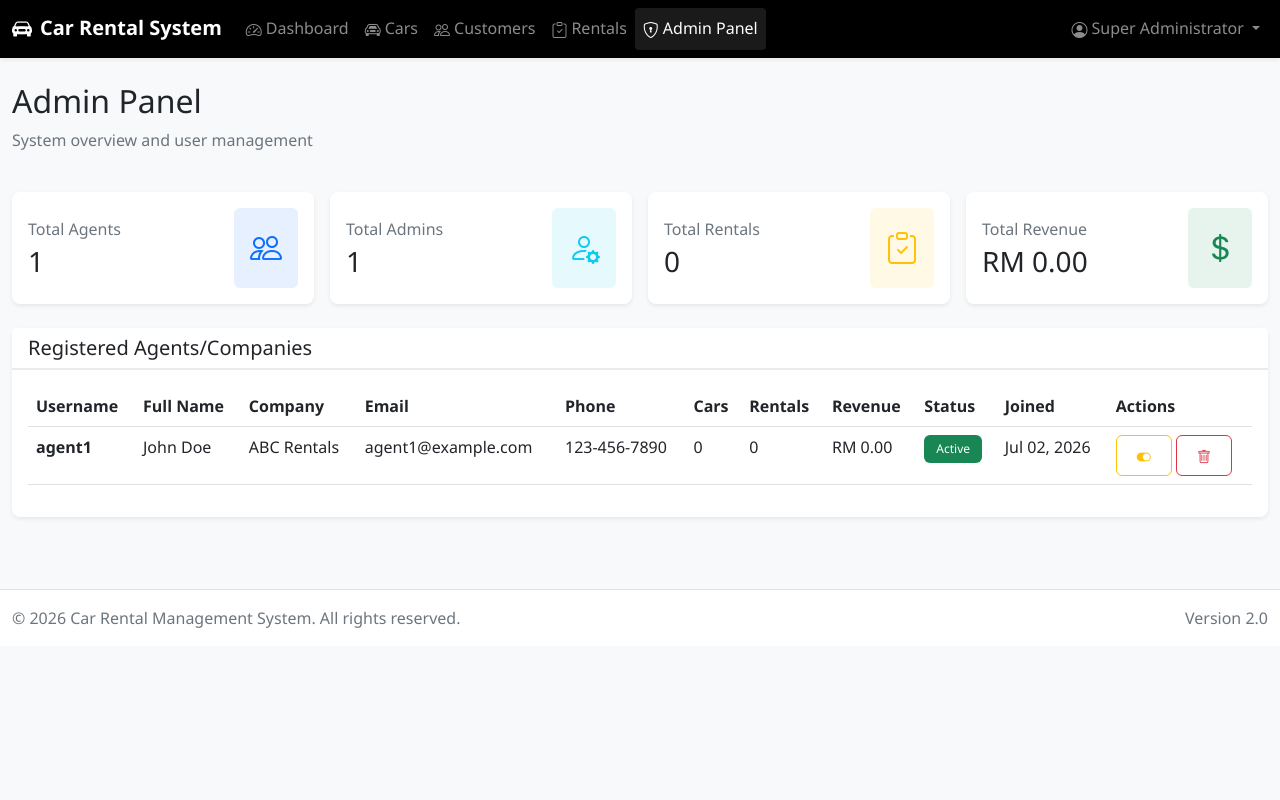
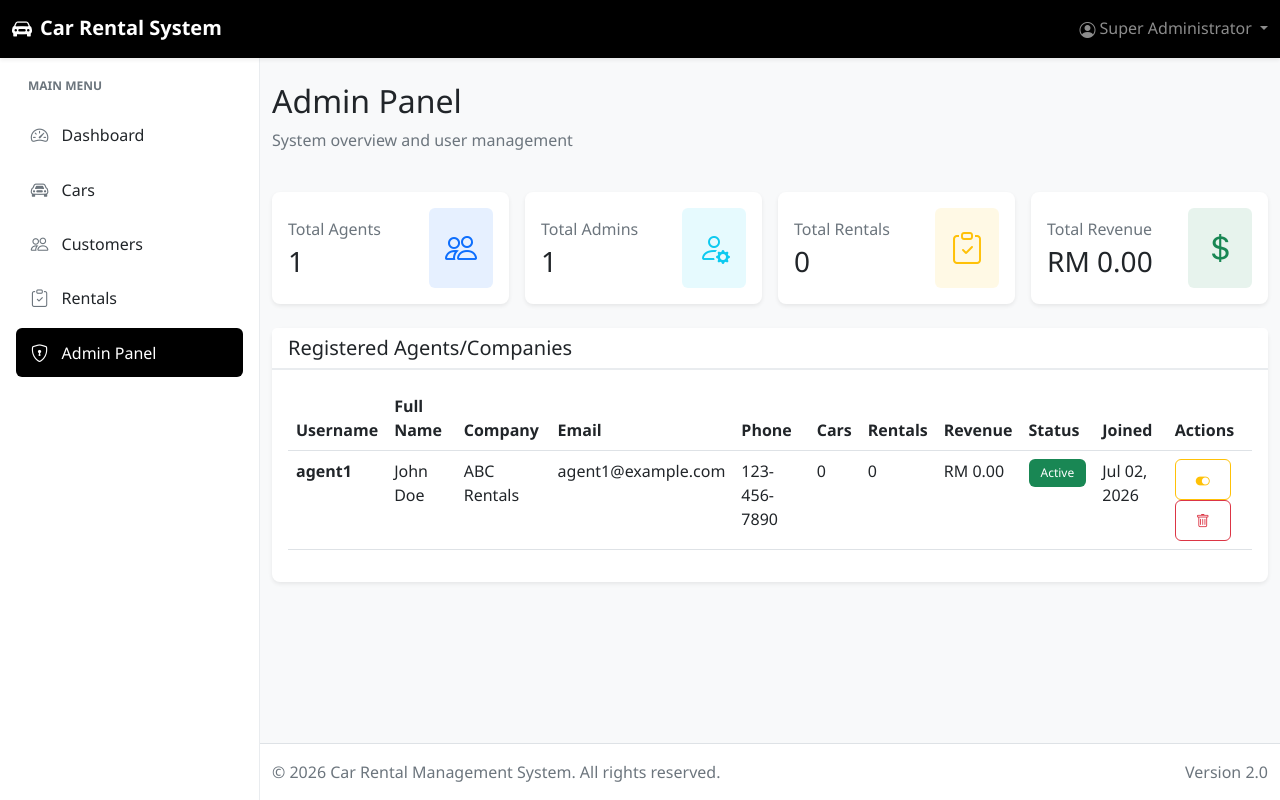
Before and after one commit to mfarhanka/CRMS-V2, a PHP site: page /admin.php in a window 1280 px wide. Run offline with PHP 8.4, Linux system fonts and the light colour scheme; a user stored in the database is signed in; data comes from the database, SQL or seed files in the repository; data that the repository does not hold is empty.

Commit message:
Add responsive app shell and default payment amount

```diff
--- a/assets/css/style.css
+++ b/assets/css/style.css
@@ -8,17 +8,29 @@
     --medium-gray: #e9ecef;
     --dark-gray: #6c757d;
     --text-color: #212529;
+    --topbar-height: 57px;
+    --sidebar-width: 260px;
 }
 
 body {
     font-family: 'Segoe UI', Tahoma, Geneva, Verdana, sans-serif;
     background-color: var(--light-gray);
     color: var(--text-color);
+    display: flex;
+    flex-direction: column;
+    min-height: 100vh;
 }
 
 /* Navbar customization */
 .navbar-dark {
     background-color: var(--primary-color) !important;
+}
+
+.app-topbar {
+    min-height: var(--topbar-height);
+    position: sticky;
+    top: 0;
+    z-index: 1030;
 }
 
 .navbar-brand {
@@ -34,6 +46,86 @@ body {
 .navbar-nav .nav-link.active {
     background-color: rgba(255, 255, 255, 0.1);
     border-radius: 4px;
+}
+
+/* App shell */
+.app-sidebar {
+    position: fixed;
+    top: var(--topbar-height);
+    bottom: 0;
+    left: 0;
+    z-index: 1020;
+    width: var(--sidebar-width);
+    padding: 1rem;
+    background: var(--secondary-color);
+    border-right: 1px solid var(--medium-gray);
+    overflow-y: auto;
+}
+
+.sidebar-heading {
+    margin: 0.25rem 0 1rem;
+    padding: 0 0.75rem;
+    color: var(--dark-gray);
+    font-size: 0.75rem;
+    font-weight: 700;
+    letter-spacing: 0;
+    text-transform: uppercase;
+}
+
+.sidebar-nav {
+    display: grid;
+    gap: 0.35rem;
+}
+
+.sidebar-link {
+    display: flex;
+    align-items: center;
+    gap: 0.75rem;
+    min-height: 44px;
+    padding: 0.7rem 0.85rem;
+    color: var(--text-color);
+    text-decoration: none;
+    border-radius: 6px;
+    font-weight: 500;
+    transition: background-color 0.2s ease, color 0.2s ease;
+}
+
+.sidebar-link i {
+    width: 1.25rem;
+    color: var(--dark-gray);
+    font-size: 1.1rem;
+    text-align: center;
+}
+
+.sidebar-link:hover {
+    color: var(--primary-color);
+    background-color: var(--light-gray);
+}
+
+.sidebar-link.active {
+    color: var(--secondary-color);
+    background-color: var(--primary-color);
+}
+
+.sidebar-link.active i {
+    color: var(--secondary-color);
+}
+
+.app-main,
+.app-footer {
+    margin-left: var(--sidebar-width);
+}
+
+.app-main {
+    flex: 1 0 auto;
+}
+
+.app-mobile-sidebar {
+    width: min(86vw, var(--sidebar-width));
+}
+
+.app-mobile-sidebar .offcanvas-body {
+    padding-top: 0;
 }
 
 /* Cards */
@@ -136,6 +228,11 @@ footer {
     margin-top: auto;
 }
 
+.app-footer {
+    flex-shrink: 0;
+    margin-top: auto !important;
+}
+
 /* Alerts */
 .alert {
     border-radius: 8px;
@@ -179,6 +276,13 @@ footer {
 
     .table {
         font-size: 0.875rem;
+    }
+}
+
+@media (max-width: 991.98px) {
+    .app-main,
+    .app-footer {
+        margin-left: 0;
     }
 }
 
--- a/includes/footer.php
+++ b/includes/footer.php
@@ -1,6 +1,7 @@
-    </div>
+        </div>
+    </main>
 
-    <footer class="bg-white border-top py-3 mt-5">
+    <footer class="bg-white border-top py-3 mt-5 app-footer">
         <div class="container-fluid">
             <div class="row">
                 <div class="col-md-6">
--- a/includes/header.php
+++ b/includes/header.php
@@ -9,45 +9,30 @@
     <link rel="stylesheet" href="<?php echo SITE_URL; ?>assets/css/style.css">
 </head>
 <body class="bg-light">
-    <nav class="navbar navbar-expand-lg navbar-dark bg-dark shadow-sm">
+    <?php
+    $current_page = basename($_SERVER['PHP_SELF']);
+    $section_pages = [
+        'dashboard' => ['dashboard.php'],
+        'cars' => ['cars.php', 'car_add.php', 'car_edit.php'],
+        'customers' => ['customers.php', 'customer_add.php', 'customer_edit.php'],
+        'rentals' => ['rentals.php', 'rental_add.php', 'rental_edit.php', 'rental_view.php', 'payment_add.php', 'payment_delete.php'],
+        'admin' => ['admin.php'],
+    ];
+
+    $is_active_section = function($section) use ($current_page, $section_pages) {
+        return in_array($current_page, $section_pages[$section] ?? []) ? 'active' : '';
+    };
+    ?>
+    <nav class="navbar navbar-dark bg-dark shadow-sm app-topbar">
         <div class="container-fluid">
+            <button class="btn btn-outline-light d-lg-none me-2" type="button" data-bs-toggle="offcanvas" data-bs-target="#mobileSidebar" aria-controls="mobileSidebar" aria-label="Open menu">
+                <i class="bi bi-list"></i>
+            </button>
             <a class="navbar-brand" href="dashboard.php">
                 <i class="bi bi-car-front-fill me-2"></i>Car Rental System
             </a>
-            <button class="navbar-toggler" type="button" data-bs-toggle="collapse" data-bs-target="#navbarNav">
-                <span class="navbar-toggler-icon"></span>
-            </button>
-            <div class="collapse navbar-collapse" id="navbarNav">
-                <ul class="navbar-nav me-auto">
-                    <li class="nav-item">
-                        <a class="nav-link <?php echo basename($_SERVER['PHP_SELF']) == 'dashboard.php' ? 'active' : ''; ?>" href="dashboard.php">
-                            <i class="bi bi-speedometer2 me-1"></i>Dashboard
-                        </a>
-                    </li>
-                    <li class="nav-item">
-                        <a class="nav-link <?php echo basename($_SERVER['PHP_SELF']) == 'cars.php' ? 'active' : ''; ?>" href="cars.php">
-                            <i class="bi bi-car-front me-1"></i>Cars
-                        </a>
-                    </li>
-                    <li class="nav-item">
-                        <a class="nav-link <?php echo basename($_SERVER['PHP_SELF']) == 'customers.php' ? 'active' : ''; ?>" href="customers.php">
-                            <i class="bi bi-people me-1"></i>Customers
-                        </a>
-                    </li>
-                    <li class="nav-item">
-                        <a class="nav-link <?php echo basename($_SERVER['PHP_SELF']) == 'rentals.php' ? 'active' : ''; ?>" href="rentals.php">
-                            <i class="bi bi-clipboard-check me-1"></i>Rentals
-                        </a>
-                    </li>
-                    <?php if (isAdmin()): ?>
-                    <li class="nav-item">
-                        <a class="nav-link <?php echo basename($_SERVER['PHP_SELF']) == 'admin.php' ? 'active' : ''; ?>" href="admin.php">
-                            <i class="bi bi-shield-lock me-1"></i>Admin Panel
-                        </a>
-                    </li>
-                    <?php endif; ?>
-                </ul>
-                <ul class="navbar-nav">
+            <div class="ms-auto">
+                <ul class="navbar-nav flex-row">
                     <li class="nav-item dropdown">
                         <a class="nav-link dropdown-toggle" href="#" id="userDropdown" role="button" data-bs-toggle="dropdown">
                             <i class="bi bi-person-circle me-1"></i><?php echo $_SESSION['full_name']; ?>
@@ -63,4 +48,58 @@
         </div>
     </nav>
 
-    <div class="container-fluid py-4">
+    <aside class="app-sidebar d-none d-lg-flex flex-column">
+        <div class="sidebar-heading">Main Menu</div>
+        <nav class="sidebar-nav">
+            <a class="sidebar-link <?php echo $is_active_section('dashboard'); ?>" href="dashboard.php">
+                <i class="bi bi-speedometer2"></i><span>Dashboard</span>
+            </a>
+            <a class="sidebar-link <?php echo $is_active_section('cars'); ?>" href="cars.php">
+                <i class="bi bi-car-front"></i><span>Cars</span>
+            </a>
+            <a class="sidebar-link <?php echo $is_active_section('customers'); ?>" href="customers.php">
+                <i class="bi bi-people"></i><span>Customers</span>
+            </a>
+            <a class="sidebar-link <?php echo $is_active_section('rentals'); ?>" href="rentals.php">
+                <i class="bi bi-clipboard-check"></i><span>Rentals</span>
+            </a>
+            <?php if (isAdmin()): ?>
+            <a class="sidebar-link <?php echo $is_active_section('admin'); ?>" href="admin.php">
+                <i class="bi bi-shield-lock"></i><span>Admin Panel</span>
+            </a>
+            <?php endif; ?>
+        </nav>
+    </aside>
+
+    <div class="offcanvas offcanvas-start app-mobile-sidebar" tabindex="-1" id="mobileSidebar" aria-labelledby="mobileSidebarLabel">
+        <div class="offcanvas-header">
+            <h5 class="offcanvas-title" id="mobileSidebarLabel">
+                <i class="bi bi-car-front-fill me-2"></i>Menu
+            </h5>
+            <button type="button" class="btn-close" data-bs-dismiss="offcanvas" aria-label="Close"></button>
+        </div>
+        <div class="offcanvas-body">
+            <nav class="sidebar-nav">
+                <a class="sidebar-link <?php echo $is_active_section('dashboard'); ?>" href="dashboard.php">
+                    <i class="bi bi-speedometer2"></i><span>Dashboard</span>
+                </a>
+                <a class="sidebar-link <?php echo $is_active_section('cars'); ?>" href="cars.php">
+                    <i class="bi bi-car-front"></i><span>Cars</span>
+                </a>
+                <a class="sidebar-link <?php echo $is_active_section('customers'); ?>" href="customers.php">
+                    <i class="bi bi-people"></i><span>Customers</span>
+                </a>
+                <a class="sidebar-link <?php echo $is_active_section('rentals'); ?>" href="rentals.php">
+                    <i class="bi bi-clipboard-check"></i><span>Rentals</span>
+                </a>
+                <?php if (isAdmin()): ?>
+                <a class="sidebar-link <?php echo $is_active_section('admin'); ?>" href="admin.php">
+                    <i class="bi bi-shield-lock"></i><span>Admin Panel</span>
+                </a>
+                <?php endif; ?>
+            </nav>
+        </div>
+    </div>
+
+    <main class="app-main">
+        <div class="container-fluid py-4">
--- a/payment_add.php
+++ b/payment_add.php
@@ -37,6 +37,7 @@ if ($result->num_rows == 0) {
 
 $rental = $result->fetch_assoc();
 $balance = $rental['total_amount'] - $rental['amount_paid'];
+$default_amount = number_format($balance, 2, '.', '');
 
 if ($_SERVER['REQUEST_METHOD'] == 'POST') {
     $amount = floatval($_POST['amount']);
@@ -44,6 +45,7 @@ if ($_SERVER['REQUEST_METHOD'] == 'POST') {
     $payment_method = sanitize($_POST['payment_method']);
     $notes = sanitize($_POST['notes']);
     $user_id = intval($rental['user_id']);
+    $default_amount = htmlspecialchars($_POST['amount'] ?? $default_amount);
 
     if (empty($amount) || empty($payment_date)) {
         $error = 'Please fill in all required fields';
@@ -160,7 +162,7 @@ include 'includes/header.php';
                         <div class="col-md-6 mb-3">
                             <label for="amount" class="form-label">Payment Amount (RM) <span class="text-danger">*</span></label>
                             <input type="number" class="form-control" id="amount" name="amount"
-                                   step="0.01" min="0.01" max="<?php echo $balance; ?>" required>
+                                   step="0.01" min="0.01" max="<?php echo $balance; ?>" value="<?php echo $default_amount; ?>" required>
                             <small class="text-muted">Maximum: <?php echo formatCurrency($balance); ?></small>
                         </div>
 
```
